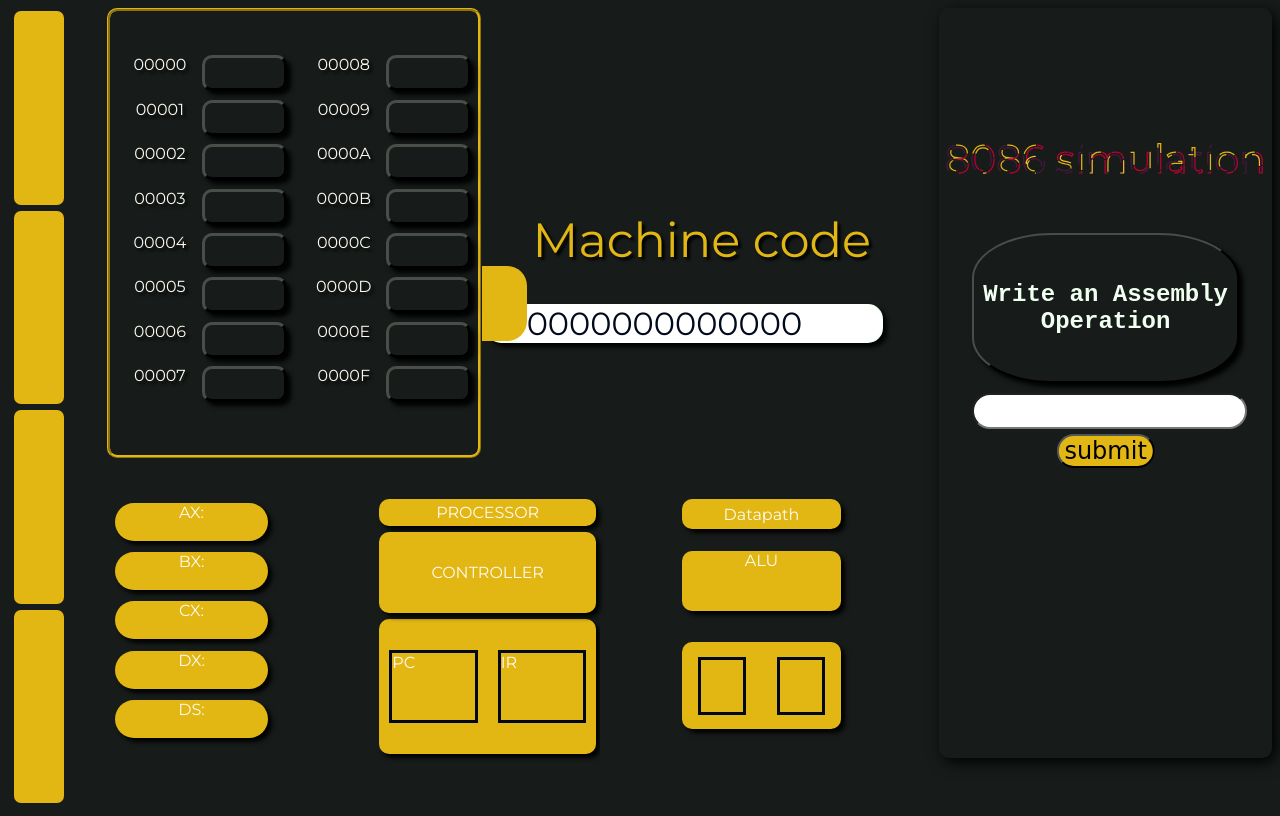
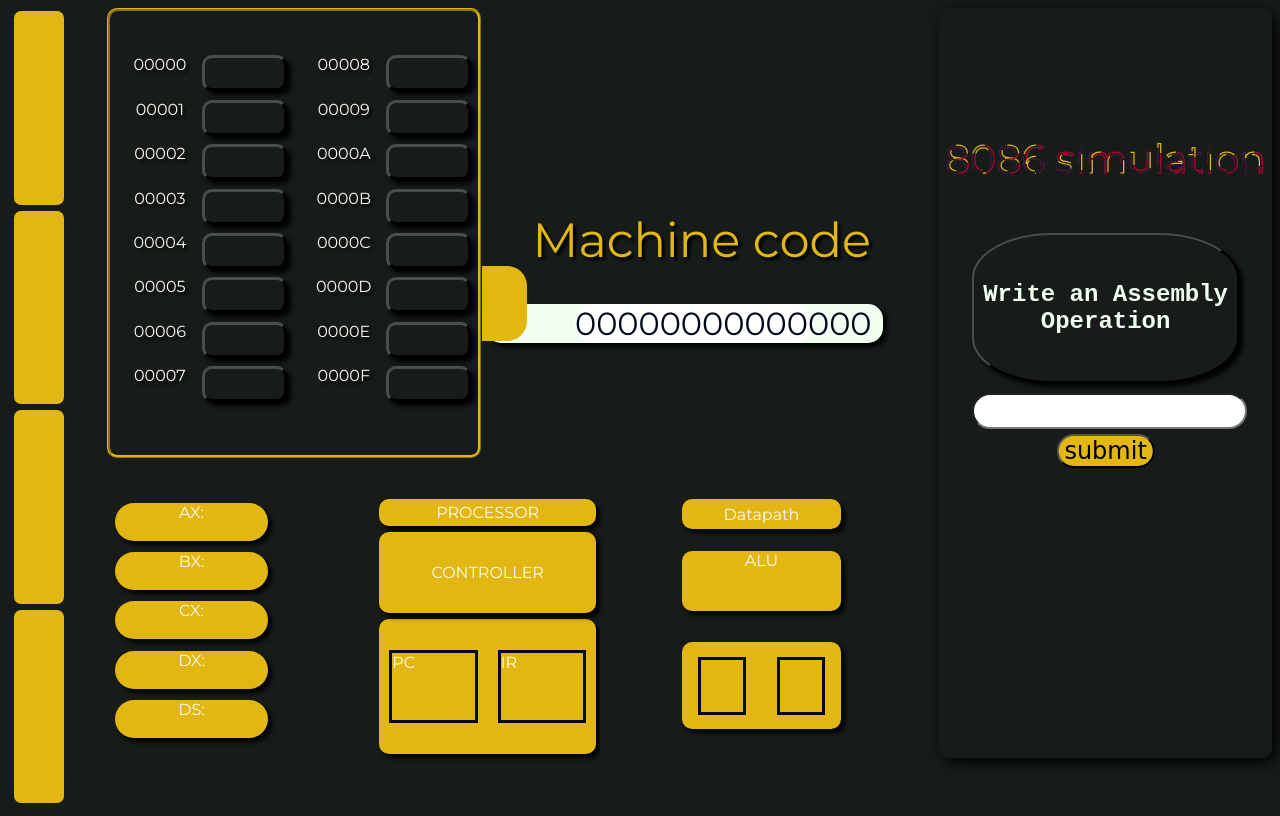
Before and after one commit to aleenaahmad1/COAL-Assignment, a website: page coal.html in a window 1280 px wide. Drawn offline with Linux system fonts and the light colour scheme; a web font is replaced by a local one.

Commit message:
Update coal.html
machine code box

```diff
--- a/coal.html
+++ b/coal.html
@@ -143,7 +143,7 @@
       <div class="machineCode">
         <div id="displayMachineCode"> Machine code</div>
         <div id="displayMachineCodes" style="align-content: center">
-          <div id="mm" ><div id="mcode" style="color: #03091d;font-size:xx-large;width: 100% ">00000000000000</div></div>
+          <div id="mm" ><div id="mcode" style="color: #03091d;font-size:xx-large;width: 60% ">00000000000000</div></div>
         </div>
 
       </div>
```
